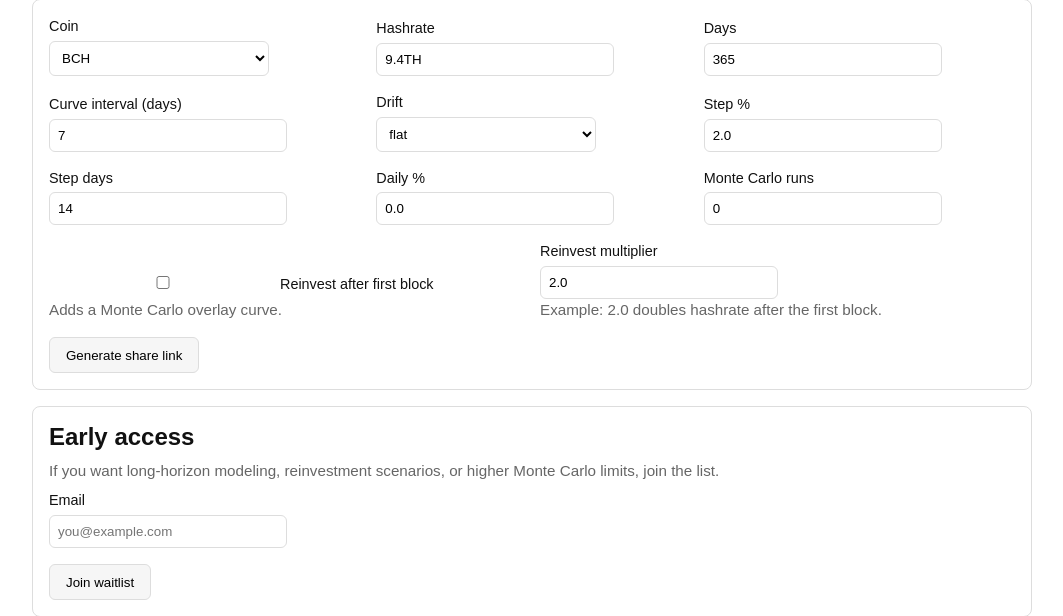
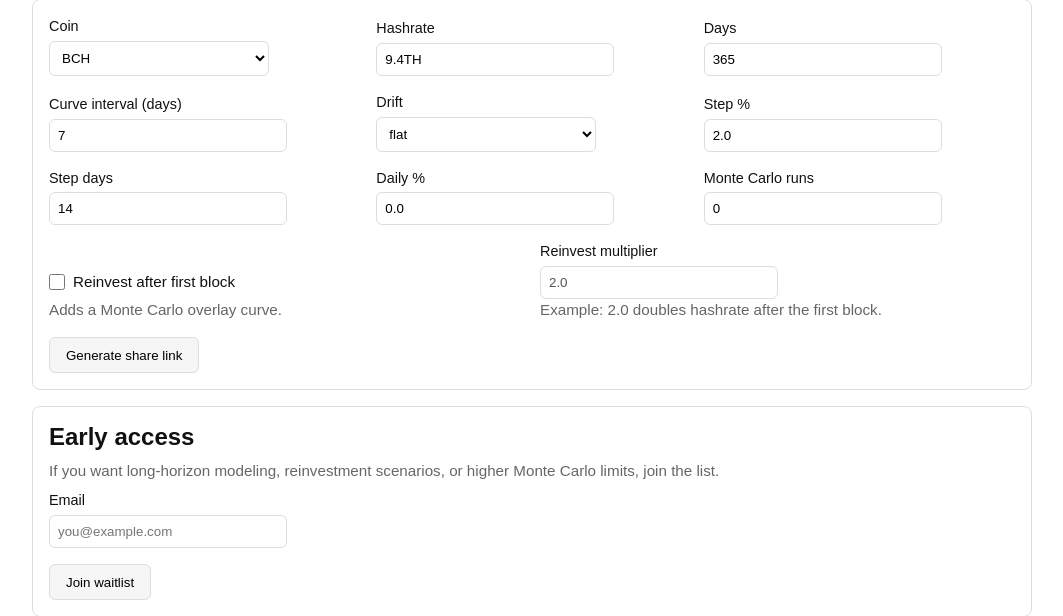
Before and after one commit to heffman/solo-odds, a FastAPI app: page / in a window 1280 px wide. Shown: the part 158-774 px from the top of the page, without its empty margins (108-1171 px from the left). Run offline with FastAPI, Linux system fonts and the light colour scheme.

Commit message:
css cleanup on main form

```diff
--- a/web/static/site.css
+++ b/web/static/site.css
@@ -193,6 +193,27 @@ canvas#curve { width: 100%; height: 260px; }
   height: 100% !important;
 }
 
+/* Checkbox row alignment */
+.checkline {
+  display: inline-flex;
+  align-items: center;
+  gap: 0.5rem;
+  min-height: 2.2rem; /* roughly matches input height */
+}
+
+.checkline input[type="checkbox"] {
+  min-width: auto;
+  width: 1rem;
+  height: 1rem;
+  margin: 0;
+}
+
+.checkline label {
+  display: inline;
+  margin: 0;
+  font-size: 0.95rem;
+}
+
 /* --- Responsive tweaks --- */
 
 @media (max-width: 600px) {
--- a/web/templates/index.html
+++ b/web/templates/index.html
@@ -74,16 +74,16 @@
       </div>
 
       <div class="field">
-        <label>
-          <input name="reinvest" type="checkbox" {% if defaults.reinvest %}checked{% endif %}>
-          Reinvest after first block
-        </label>
+        <div class="checkline">
+          <input id="reinvest" name="reinvest" type="checkbox" {% if defaults.reinvest %}checked{% endif %}>
+          <label for="reinvest">Reinvest after first block</label>
+        </div>
         <div class="muted">Adds a Monte Carlo overlay curve.</div>
       </div>
 
       <div class="field">
         <label>Reinvest multiplier</label>
-        <input name="reinvest_multiplier" type="number" step="0.1" value="{{ defaults.reinvest_multiplier }}">
+        <input id="reinvest-mult" name="reinvest_multiplier" type="number" step="0.1" value="{{ defaults.reinvest_multiplier }}">
         <div class="muted">Example: 2.0 doubles hashrate after the first block.</div>
       </div>
     </div>
@@ -115,5 +115,19 @@
       </div>
     </form>
   </div>
+
+  <script>
+  (function () {
+    const cb = document.getElementById('reinvest');
+    const mult = document.getElementById('reinvest-mult');
+    if (!cb || !mult) return;
+
+    function sync() {
+      mult.disabled = !cb.checked;
+    }
+    cb.addEventListener('change', sync);
+    sync();
+  })();
+</script>
 </body>
 </html>
```
